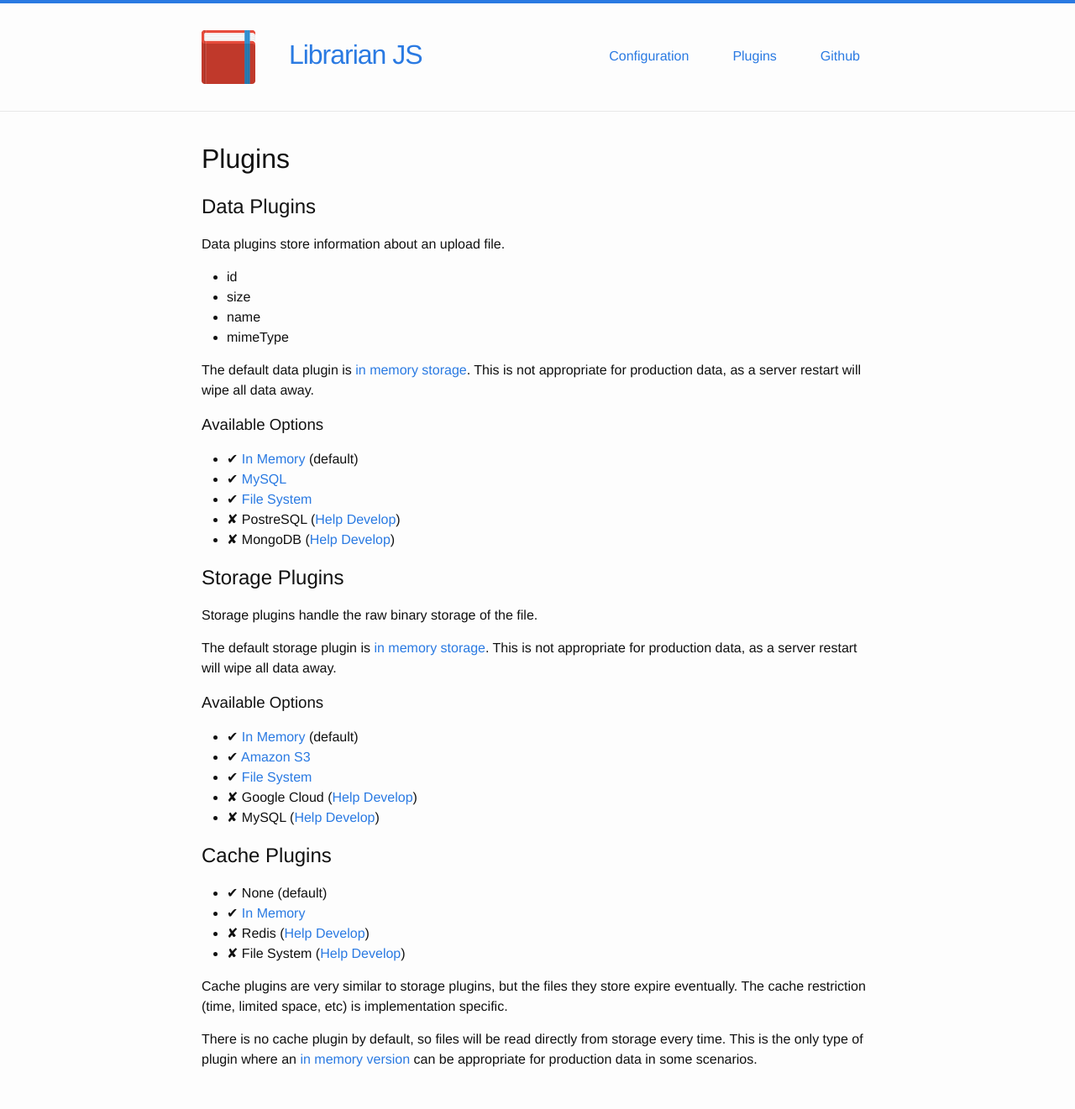
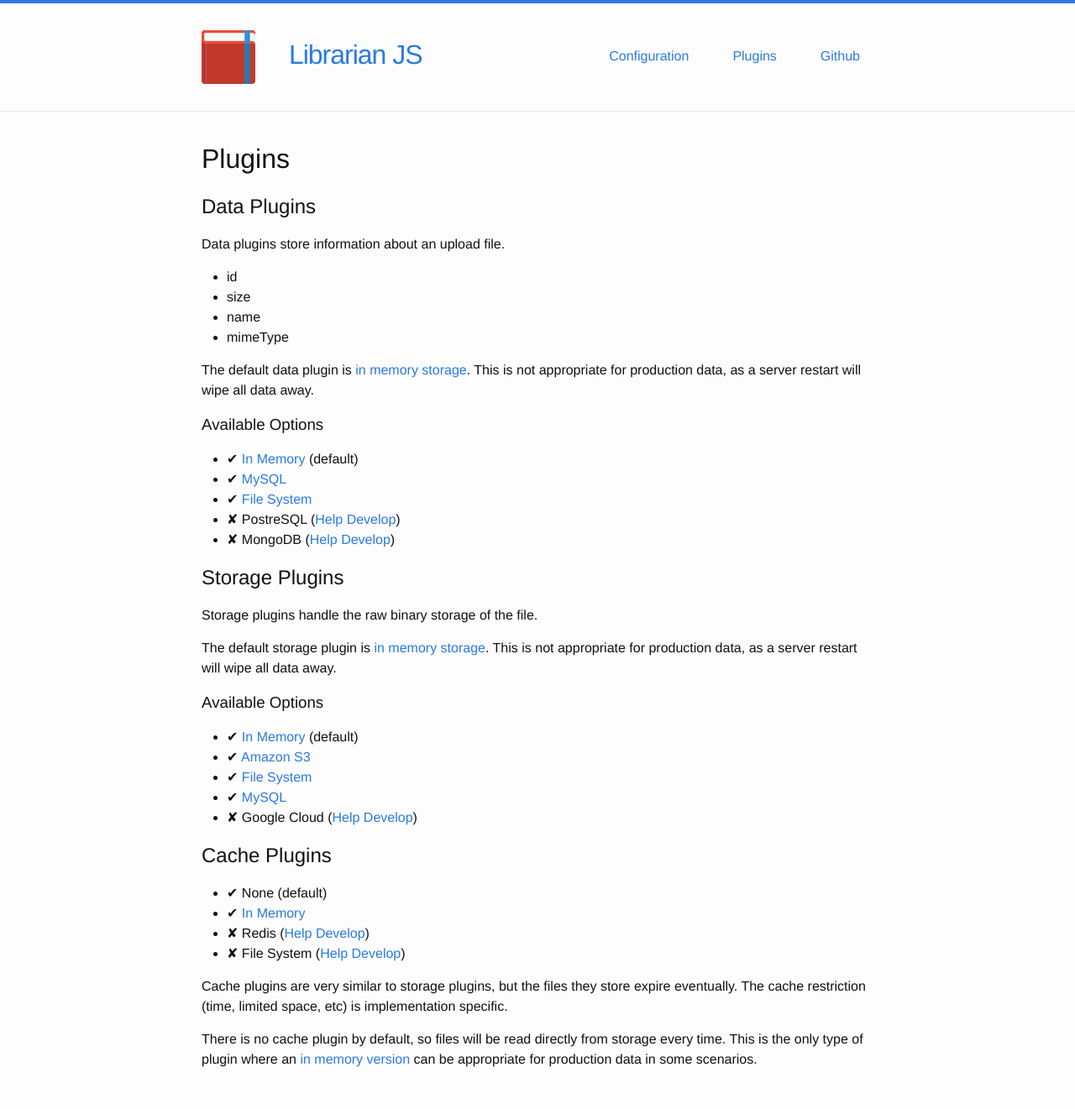
Before and after one commit to librarianjs/librarianjs.github.io, a Jekyll site: the page built from plugins.md, in a window 1280 px wide. Shown: the whole page at 84% size. Built offline with Jekyll 4.4.1, drawn with Linux system fonts in a browser that asks for light colours.

Commit message:
Add reference to mysql storage

```diff
--- a/plugins.md
+++ b/plugins.md
@@ -36,8 +36,8 @@ This is not appropriate for production data, as a server restart will wipe all d
 - ✔ [In Memory](https://github.com/librarianjs/memory-storage) (default)
 - ✔ [Amazon S3](https://github.com/librarianjs/s3-storage)
 - ✔ [File System](https://github.com/librarianjs/fs-storage)
+- ✔ [MySQL](https://github.com/librarianjs/mysql-storage)
 - ✘ Google Cloud ([Help Develop](/creating-a-storage-plugin))
-- ✘ MySQL ([Help Develop](/creating-a-storage-plugin))
 
 ## Cache Plugins
 
```
